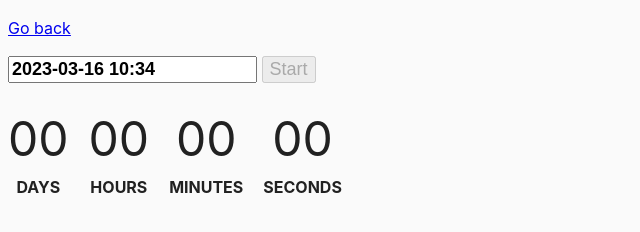
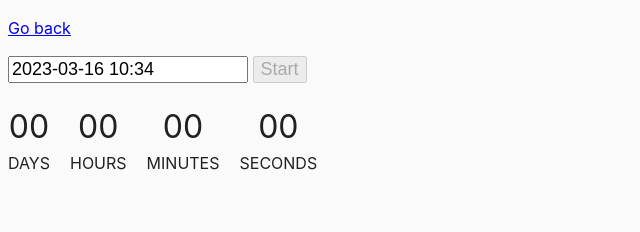
Before and after one commit to Viacheslav-Penskoy/goit-js-hw-09, a website built with Parcel: page src/02-timer.html in a window 1280 px wide. Shown: the whole page, without its empty margins (0-640 px from the left). Built offline with nearby package versions, Linux system fonts and the light colour scheme.

Commit message:
update css & timer style

```diff
--- a/src/css/common.css
+++ b/src/css/common.css
@@ -15,8 +15,7 @@ body {
 #datetime-picker {
   box-sizing: border-box;
   font-size: large;
-  font-weight: bold;
-  font-size: large;
+
 }
 
 button {
@@ -41,10 +40,9 @@ img {
 }
 
 .value {
-  font-size: xxx-large;
+  font-size: xx-large;
 }
 
 .label {
-  font-weight: bold;
   text-transform: uppercase;
 }
--- a/src/js/02-timer.js
+++ b/src/js/02-timer.js
@@ -1,5 +1,6 @@
 import flatpickr from 'flatpickr';
 import 'flatpickr/dist/flatpickr.min.css';
+import 'flatpickr/dist/themes/material_blue.css';
 import Notiflix from 'notiflix';
 
 const text = document.querySelector('#datetime-picker');
```
